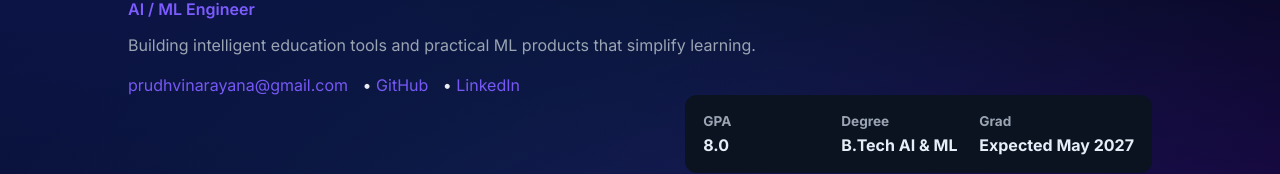
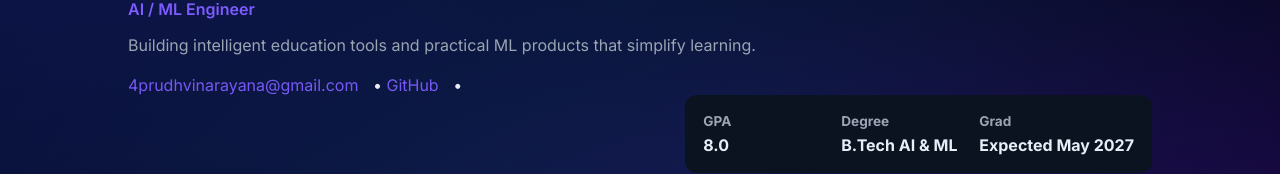
Before and after one commit to 4prudhviN/Portfolio, a plain HTML site: page index.html in a window 1280 px wide. Shown: the part 124-298 px from the top of the page. Drawn offline with Linux system fonts and the light colour scheme.

Commit message:
Fix email address in contact section

```diff
--- a/index.html
+++ b/index.html
@@ -15,11 +15,10 @@
         <p class="role">AI / ML Engineer</p>
         <p class="tagline">Building intelligent education tools and practical ML products that simplify learning.</p>
         <div class="contact">
-          <a href="mailto:prudhvinarayana@gmail.com">prudhvinarayana@gmail.com</a>
+          <a href="mailto:4prudhvinarayana@gmail.com">4prudhvinarayana@gmail.com</a>
           <span>•</span>
           <a href="#" target="_blank">GitHub</a>
           <span>•</span>
-          <a href="#" target="_blank">LinkedIn</a>
         </div>
       </div>
       <div class="hero-right">
```
